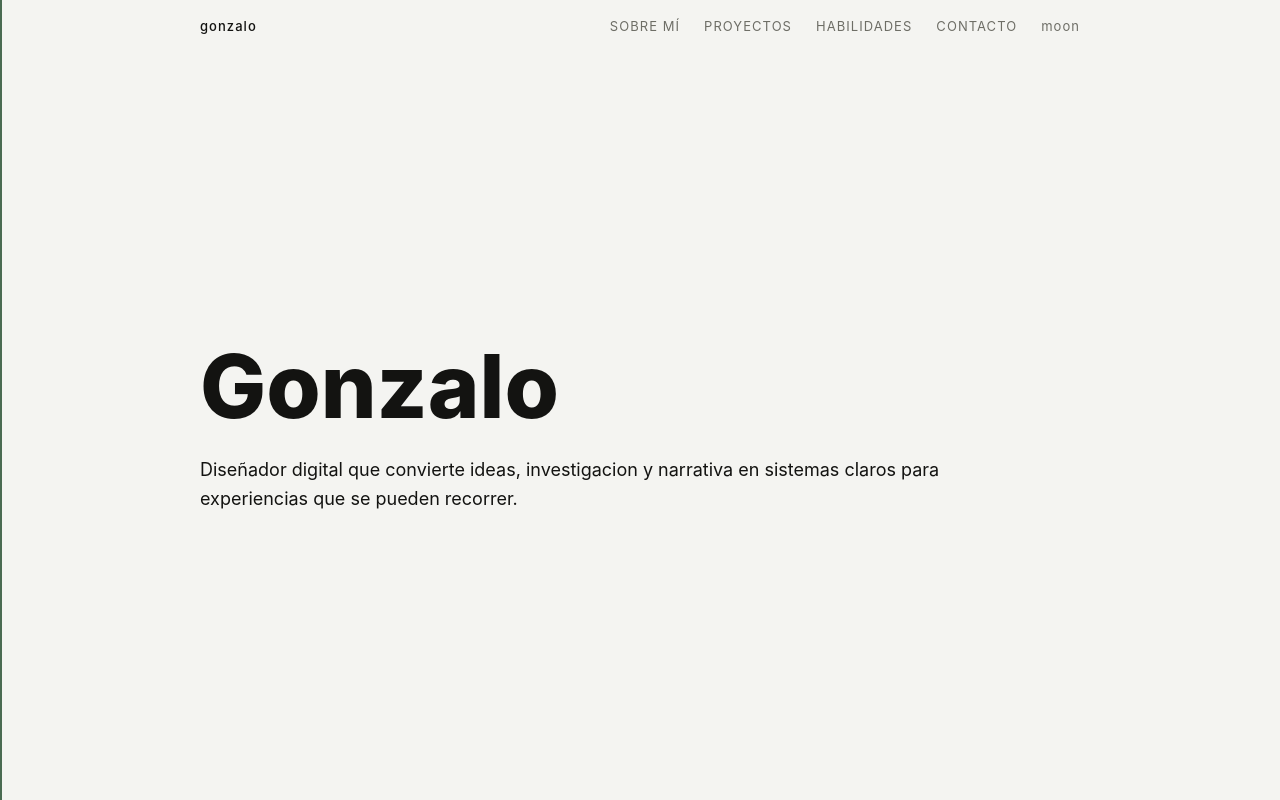
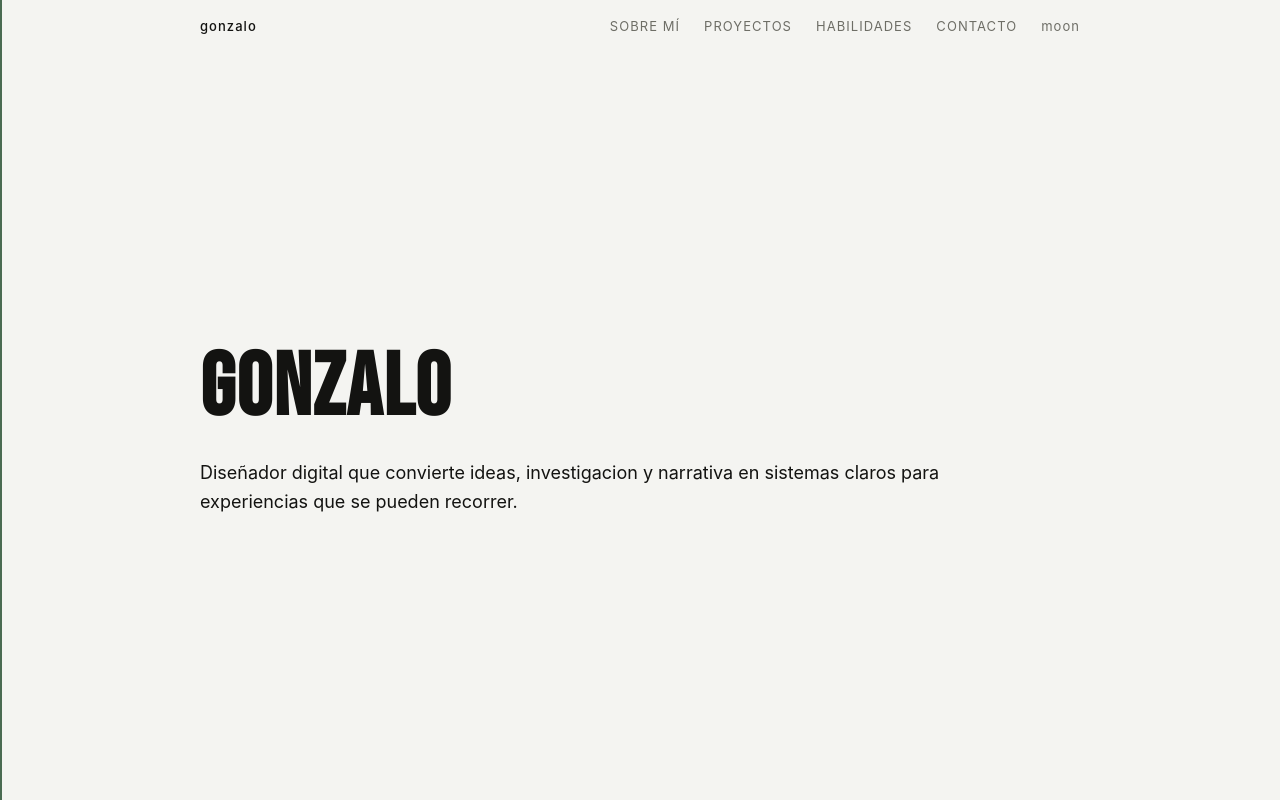
Before and after one commit to GonzaloOo4/tallarinaso, a Next.js app: page / in a window 1280 px wide. Shown: the top 800 px of the page. Built offline with nearby package versions, Linux system fonts and the light colour scheme.

Commit message:
Add liquid hover effect and Bebas Neue hero name

```diff
--- a/src/app/layout.tsx
+++ b/src/app/layout.tsx
@@ -1,5 +1,5 @@
 import type { Metadata } from 'next';
-import { Fraunces, IBM_Plex_Mono, Inter } from 'next/font/google';
+import { Bebas_Neue, Fraunces, IBM_Plex_Mono, Inter } from 'next/font/google';
 import { CursorGlow } from '@/components/CursorGlow';
 import { Footer } from '@/components/Footer';
 import { LightBeam } from '@/components/LightBeam';
@@ -16,12 +16,13 @@ export const metadata: Metadata = {
 const inter = Inter({ subsets: ['latin'], variable: '--font-inter' });
 const fraunces = Fraunces({ subsets: ['latin'], variable: '--font-fraunces' });
 const ibmPlexMono = IBM_Plex_Mono({ subsets: ['latin'], weight: ['400', '500'], variable: '--font-ibm-plex-mono' });
+const bebasNeue = Bebas_Neue({ subsets: ['latin'], weight: '400', variable: '--font-bebas' });
 
 export default async function RootLayout({ children }: Readonly<{ children: React.ReactNode }>) {
   const sitio = await getSitio();
   return (
     <html lang="es" suppressHydrationWarning>
-      <body className={`${inter.variable} ${fraunces.variable} ${ibmPlexMono.variable}`}>
+      <body className={`${inter.variable} ${fraunces.variable} ${ibmPlexMono.variable} ${bebasNeue.variable}`}>
         <ThemeProvider>
           <a className="skip-link" href="#contenido">Saltar al contenido</a>
           <SiteHeader sitio={sitio} />
--- a/src/app/page.tsx
+++ b/src/app/page.tsx
@@ -1,5 +1,6 @@
 import { ColorableName } from '@/components/ColorableName';
 import { ColorimetriaPicker } from '@/components/ColorimetriaPicker';
+import { LiquidText } from '@/components/LiquidText';
 import { MarqueeBanner } from '@/components/MarqueeBanner';
 import { getCuadrosPublicados, getHabilidades, getSitio } from '@/lib/portfolio';
 
@@ -7,7 +8,7 @@ export default async function Home() {
   const [sitio, habilidades, cuadros] = await Promise.all([getSitio(), getHabilidades(), getCuadrosPublicados()]);
   const grupos = Object.entries(Object.groupBy(habilidades, ({ grupo }) => grupo));
   return <main id="contenido" className="site-main">
-    <section className="hero scene" aria-labelledby="hero-title"><h1 id="hero-title"><ColorableName>{sitio.nombre}</ColorableName></h1><p>{sitio.hero}</p></section>
+    <section className="hero scene" aria-labelledby="hero-title"><LiquidText className="hero-liquid"><h1 id="hero-title"><ColorableName className="hero-name">{sitio.nombre}</ColorableName></h1><p>{sitio.hero}</p></LiquidText></section>
     <MarqueeBanner />
     <section className="scene" id="sobre-mi" aria-labelledby="sobre-mi-title"><h2 id="sobre-mi-title">Sobre mí</h2><div className="prose">{sitio.bio.split('\n\n').map((paragraph) => <p key={paragraph}>{paragraph}</p>)}</div></section>
     <section className="scene" id="proyectos" aria-labelledby="proyectos-title"><h2 id="proyectos-title">Proyectos</h2>{cuadros.length === 0 ? <p className="meta">Aún no hay cuadros publicados.</p> : <div className="project-list">{cuadros.map((cuadro) => <article className="project-box" key={cuadro.slug}><span className="project-number">Cuadro {cuadro.numero}</span><div><h3><a className="editorial-link" href={`/proyectos/${cuadro.slug}`}>{cuadro.titulo}</a></h3><p className="meta">{cuadro.rol} · {cuadro.anio} · {cuadro.formato.join(' · ')}</p><p>{cuadro.resumen}</p><a className="arrow-link" href={`/proyectos/${cuadro.slug}`}>Ver proyecto completo <span aria-hidden="true">→</span></a></div></article>)}</div>}</section>
--- a/src/components/ColorableName.tsx
+++ b/src/components/ColorableName.tsx
@@ -1,5 +1,6 @@
 import type { HTMLAttributes } from 'react';
+import { cn } from '@/lib/utils';
 
-export const ColorableName = (props: HTMLAttributes<HTMLSpanElement>) => (
-  <span className="colorable-name" {...props} />
+export const ColorableName = ({ className, ...props }: HTMLAttributes<HTMLSpanElement>) => (
+  <span className={cn('colorable-name', className)} {...props} />
 );
--- /dev/null
+++ b/src/components/LiquidText.tsx
@@ -0,0 +1,44 @@
+'use client';
+
+import { useEffect, useId, useRef } from 'react';
+import { cn } from '@/lib/utils';
+
+const HOVER_SCALE = 26;
+const LERP_SPEED = 0.12;
+
+export const LiquidText = ({ children, className }: { children: React.ReactNode; className?: string }) => {
+  const filterId = `liquid-${useId().replace(/[^a-zA-Z0-9]/g, '')}`;
+  const displaceRef = useRef<SVGFEDisplacementMapElement>(null);
+  const targetScale = useRef(0);
+  const currentScale = useRef(0);
+
+  useEffect(() => {
+    let frame: number;
+    const animate = () => {
+      currentScale.current += (targetScale.current - currentScale.current) * LERP_SPEED;
+      displaceRef.current?.setAttribute('scale', currentScale.current.toFixed(2));
+      frame = requestAnimationFrame(animate);
+    };
+    frame = requestAnimationFrame(animate);
+    return () => cancelAnimationFrame(frame);
+  }, []);
+
+  return (
+    <span
+      className={cn('liquid-text', className)}
+      style={{ filter: `url(#${filterId})` }}
+      onPointerEnter={() => { targetScale.current = HOVER_SCALE; }}
+      onPointerLeave={() => { targetScale.current = 0; }}
+    >
+      {children}
+      <svg className="liquid-filter-defs" aria-hidden="true">
+        <filter id={filterId} colorInterpolationFilters="sRGB">
+          <feTurbulence type="fractalNoise" numOctaves={2} seed={7} result="noise">
+            <animate attributeName="baseFrequency" dur="7s" values="0.008 0.02;0.02 0.045;0.008 0.02" repeatCount="indefinite" />
+          </feTurbulence>
+          <feDisplacementMap ref={displaceRef} in="SourceGraphic" in2="noise" scale={0} xChannelSelector="R" yChannelSelector="G" />
+        </filter>
+      </svg>
+    </span>
+  );
+};
```
Also changed, not shown: src/app/globals.css.
